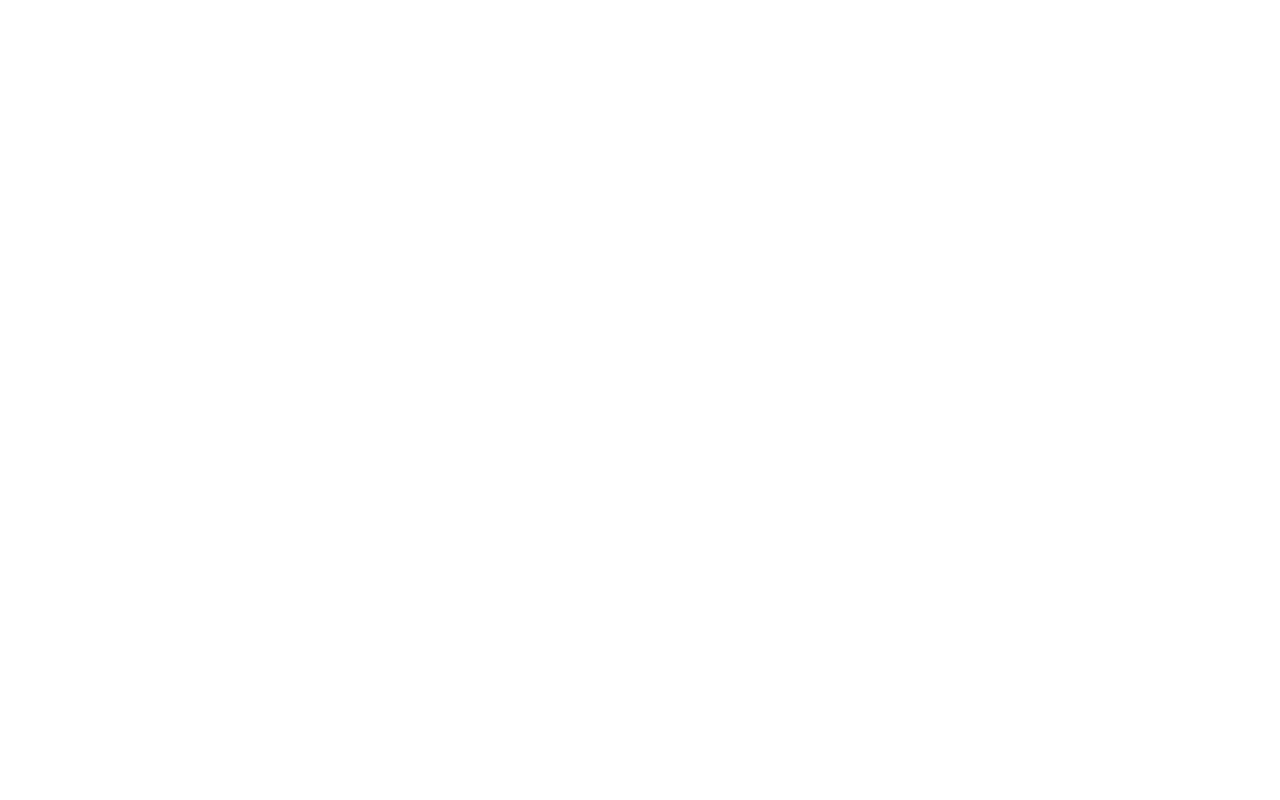
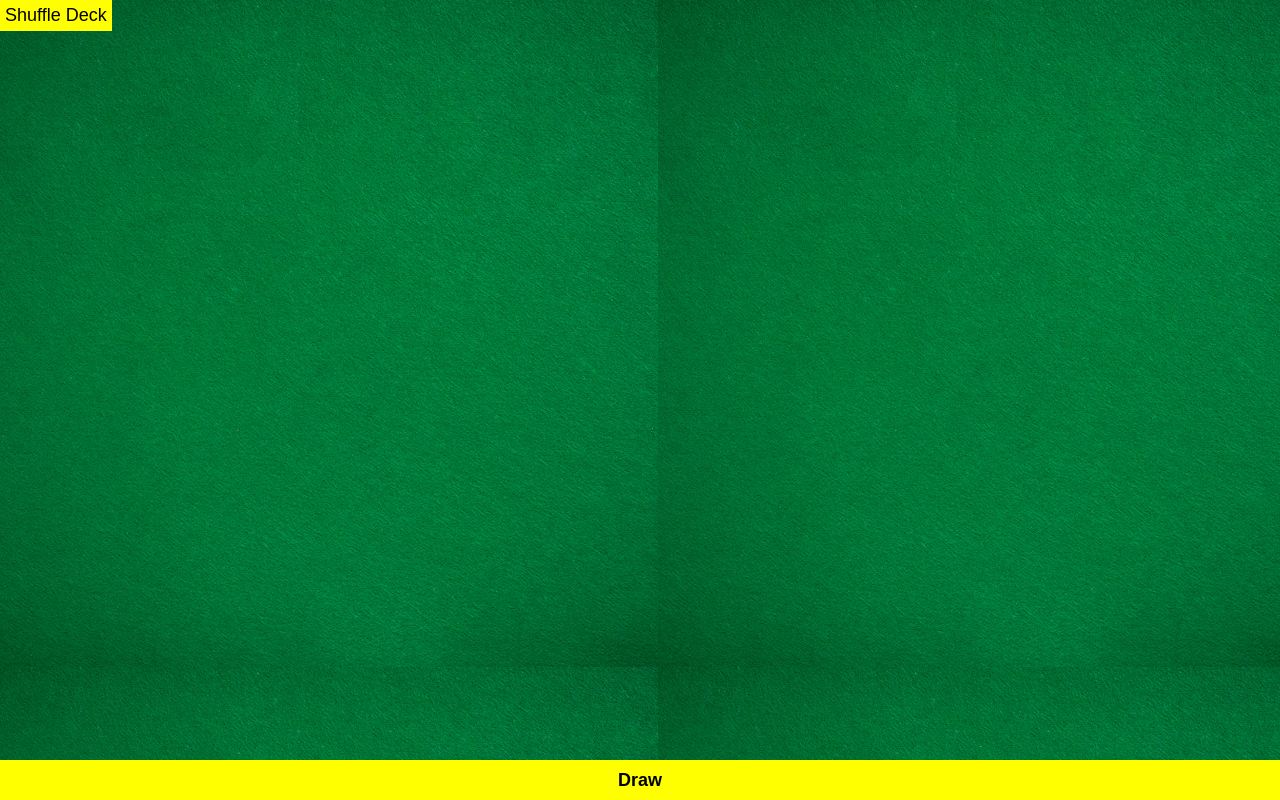
Before and after one commit to QingjieShen/dack-war, a plain HTML site: page index.html in a window 1280 px wide. Drawn offline with Linux system fonts and the light colour scheme.

Commit message:
style main page

```diff
--- a/index.css
+++ b/index.css
@@ -0,0 +1,40 @@
+* {
+    margin: 0;
+    padding: 0;
+    box-sizing: border-box;
+}
+
+body {
+    font-family: Arial, Helvetica, sans-serif;
+}
+
+:root {
+    --draw-btn-height: 40px;
+}
+
+main {
+    height: 100vh;
+    width: 100%;
+    background: url('./img/table.png');
+}
+
+.desk {
+    height: calc(100% - var(--draw-btn-height));
+}
+
+#draw-btn {
+    height: var(--draw-btn-height);
+    width: 100%;
+    background-color: yellow;
+    border: none;
+    font-size: large;
+    font-weight: 600;
+}
+
+#shuffle-btn {
+    background-color: yellow;
+    border: none;
+    font-size: large;
+    font-weight: 400;
+    padding: 5px;
+}
--- a/index.html
+++ b/index.html
@@ -7,7 +7,15 @@
     <title>War</title>
 </head>
 <body>
+    <main>
+        <div class="desk">
+            <button id="shuffle-btn">Shuffle Deck</button>
 
-    <script src="index.js"></script>
+        </div>
+        <button id="draw-btn">Draw</button>
+
+        <script src="index.js"></script>
+    </main>
+
 </body>
 </html>
```
Also changed, not shown: img/table.png (added).
